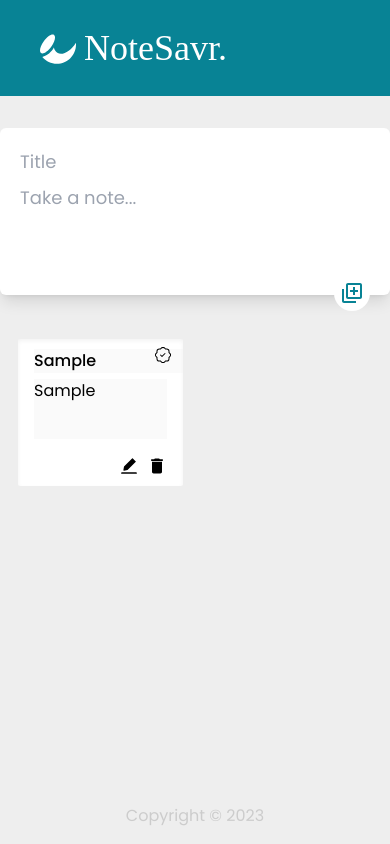
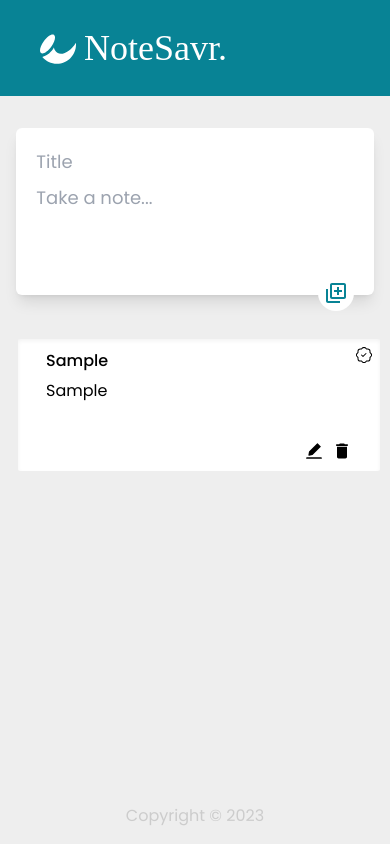
Before and after one commit to Jahkamso/NoteSavr., a React (Vite) app: page / in a window 390 px wide. Both pictures are taken after typing "Sample", "Sample" into the empty fields and a click on the button 352 px from the left and 293 px from the top of the page. Built offline with nearby package versions, Linux system fonts and the light colour scheme.

Commit message:
Adjusted the responsiveness of the notes card on mobile and also the textarea width

```diff
--- a/src/components/App.jsx
+++ b/src/components/App.jsx
@@ -1,19 +1,19 @@
-import React, { useEffect, useState } from 'react';
-import Heading from './Header';
-import Footer from './Footer';
-import Note from './Note';
-import CreateArea from './CreateArea';
-
+import React, { useEffect, useState } from 'react'
+import Heading from './Header'
+import Footer from './Footer'
+import Note from './Note'
+import CreateArea from './CreateArea'
 
 function App() {
+    const notesFromLocalStorage = JSON.parse(
+        localStorage.getItem('notes') || '[]'
+    )
 
-  const notesFromLocalStorage = JSON.parse(localStorage.getItem('notes') || '[]')
-
-  const [notes, setNotes] = useState(notesFromLocalStorage);
+    const [notes, setNotes] = useState(notesFromLocalStorage)
 
     useEffect(() => {
         localStorage.setItem('notes', JSON.stringify(notes))
-  }, [notes]);
+    }, [notes])
 
     function addNote(newNote) {
         setNotes((prevNotes) => {
@@ -24,16 +24,16 @@ function App() {
     function deleteNote(id) {
         setNotes((prevNotes) => {
             return prevNotes.filter((noteItem, index) => {
-        return index !== id;
-      });
-    });
+                return index !== id
+            })
+        })
     }
 
     return (
         <>
             <Heading />
             <CreateArea onAdd={addNote} />
-      <section className='relative grid gap-8 place-content-center py-6 px-2.5 mb-4 tablet:grid-cols-notes-grid  laptop:mx-auto desktop:ml-auto mr-auto mobile:grid-cols-2 mx-2'>
+            <section className="relative grid gap-8 place-content-center py-6 px-2.5 mb-4 tablet:grid-cols-notes-grid  laptop:mx-auto desktop:ml-auto mr-auto mobile:grid-cols-1 mx-2">
                 {notes.map((noteItem, index) => {
                     return (
                         <div>
@@ -43,8 +43,6 @@ function App() {
                                 title={noteItem.title}
                                 content={noteItem.content}
                                 onDelete={deleteNote}
-                editNote={notes}
-                setEditNote={setNotes}
                             />
                         </div>
                     )
@@ -52,7 +50,7 @@ function App() {
             </section>
             <Footer />
         </>
-  );
+    )
 }
 
-export default App;
+export default App
--- a/src/components/CreateArea.jsx
+++ b/src/components/CreateArea.jsx
@@ -33,7 +33,7 @@ function CreateArea(props) {
 
     return (
         <div>
-            <form className="relative shadow-lg tablet:max-w-lg mt-8 mr-auto mb-5 ml-auto bg-white p-4 rounded-md mobile:max-w-md">
+            <form className="relative shadow-lg tablet:max-w-lg mt-8 mr-auto mb-5 ml-auto bg-white p-4 rounded-md mobile:w-11/12">
                 <input
                     className="w-full border-none p-1 outline-none text-lg resize-none"
                     name="title"
--- a/src/components/Note.jsx
+++ b/src/components/Note.jsx
@@ -3,13 +3,8 @@ import { MdDelete, MdSettingsRemote } from 'react-icons/md'
 import { AiFillEdit } from 'react-icons/ai'
 import { BsPatchCheck, BsPatchCheckFill, BsFillSaveFill } from 'react-icons/bs'
 
-
 function Note(props) {
-
-
-
-  const [isCompleted, setIsCompleted] = useState(false)
-  const [isEditing, setIsEditing] = useState(false)
+    const [isCompleted, setIsCompleted] = useState(false)
 
     function todoCompleted() {
         setIsCompleted(!isCompleted)
@@ -20,55 +15,37 @@ function Note(props) {
         setIsCompleted(false)
     }
 
-  function editFunc() {
-      setIsEditing(!isEditing)
-  }
-
-  function handleChange(event) {
-      const { name, value } = event.target
-      const editId = props.id
-      const editNote = props.editNote
-      editNote[editId] = {
-          [name]: value,
-      }
-
-      props.setEditNote(() => {
-          return [...editNote]
-      })
-  }
-
     return (
         <div
             style={{
                 opacity: isCompleted ? '0.6' : null,
             }}
-            className="relative bg-white py-2.5 px-4 shadow-inner rounded-sm overflow-hidden"
+            className="relative bg-white py-2.5 px-5 shadow-inner rounded-sm overflow-hidden mobile:px-7"
         >
-            <input
+            <h1
                 key={props.id}
                 name="title"
-                value={props.editNote[props.id].title}
-                onChange={handleChange}
                 className="text-1xl mb-1.5 outline-none border-none bg-transparent overflow-hidden break-words break-all font-medium"
-                disabled={!isEditing}
-            ></input>
-            <textarea
+            >
+                {props.title}
+            </h1>
+            <p
+                key={props.id}
                 name="content"
-                value={props.editNote[props.id].content}
-                onChange={handleChange}
-                className="text-1xl mb-2.5 whitespace-pre-wrap break-words pb-3 resize-none outline-none border-none w-full bg-transparent"
-                disabled={!isEditing}
-            ></textarea>
+                className="text-1xl mb-2.5 whitespace-pre-wrap break-words pb-1 resize-none outline-none border-none w-full bg-transparent"
+            >
+                {props.content}
+            </p>
             <button onClick={todoCompleted}>
                 {isCompleted ? (
-                    <BsPatchCheckFill className="absolute top-2 right-3 text-base cursor-pointer text-header-color" />
+                    <BsPatchCheckFill className="absolute top-2 right-1 text-base cursor-pointer text-header-color" />
                 ) : (
-                    <BsPatchCheck className="absolute top-2 right-3 text-base cursor-pointer" />
+                    <BsPatchCheck className="absolute top-2 right-1 text-base cursor-pointer mobile:right-2" />
                 )}
             </button>
             <div className="flex justify-end gap-2">
                 <button>
-                    <AiFillEdit onClick={editFunc} className="text-xl" />
+                    <AiFillEdit className="text-xl" />
                 </button>
                 <button
                     className=" bottom-1 text-sm text-red-500"
--- a/tailwind.config.js
+++ b/tailwind.config.js
@@ -24,7 +24,7 @@ export default {
         },
         extend: {
             gridTemplateColumns: {
-                'notes-grid': 'repeat(auto-fill, 240px)',
+                'notes-grid': 'repeat(auto-fill, 270px)',
             },
         },
     },
```
Lines whose indentation alone changed are shown as unchanged.
